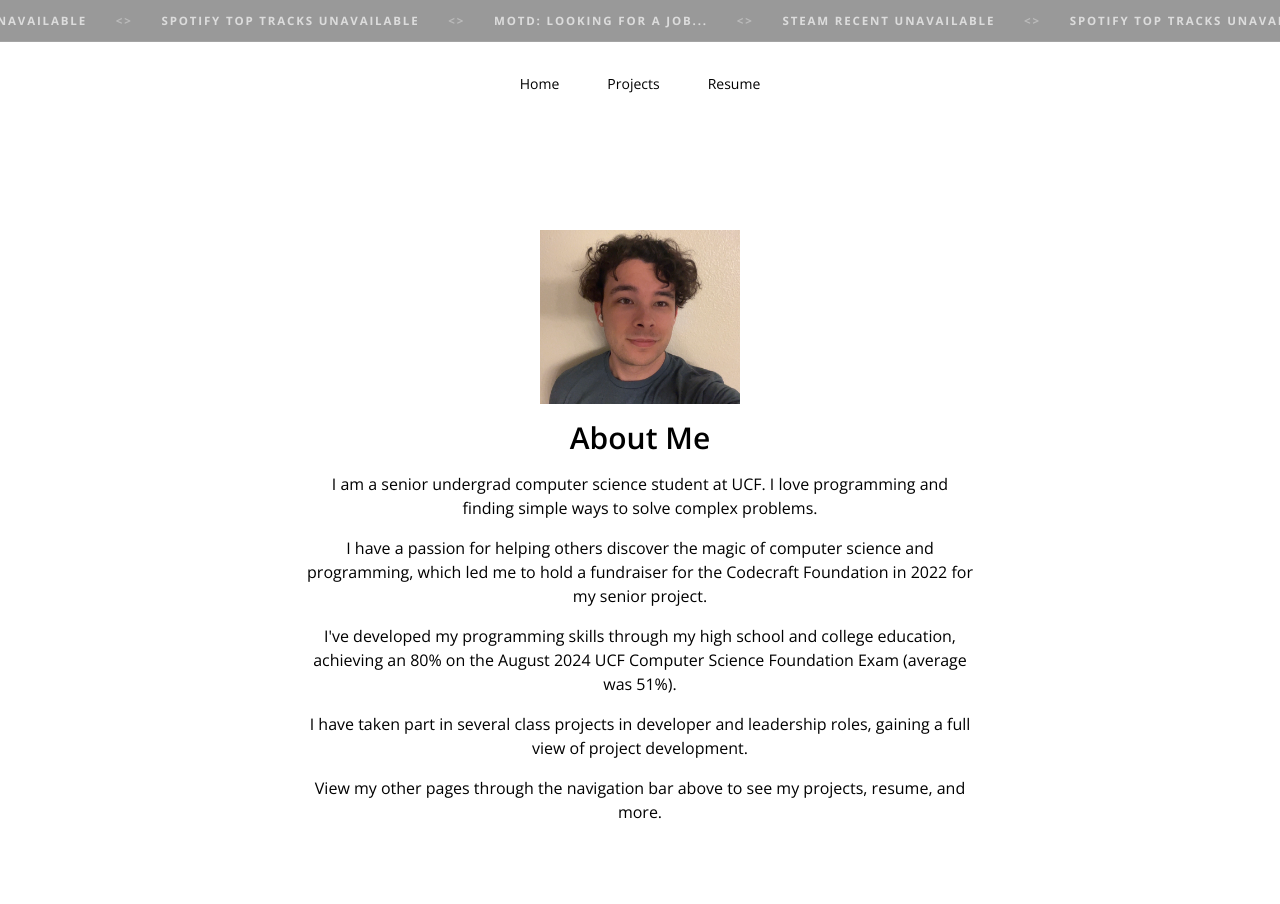
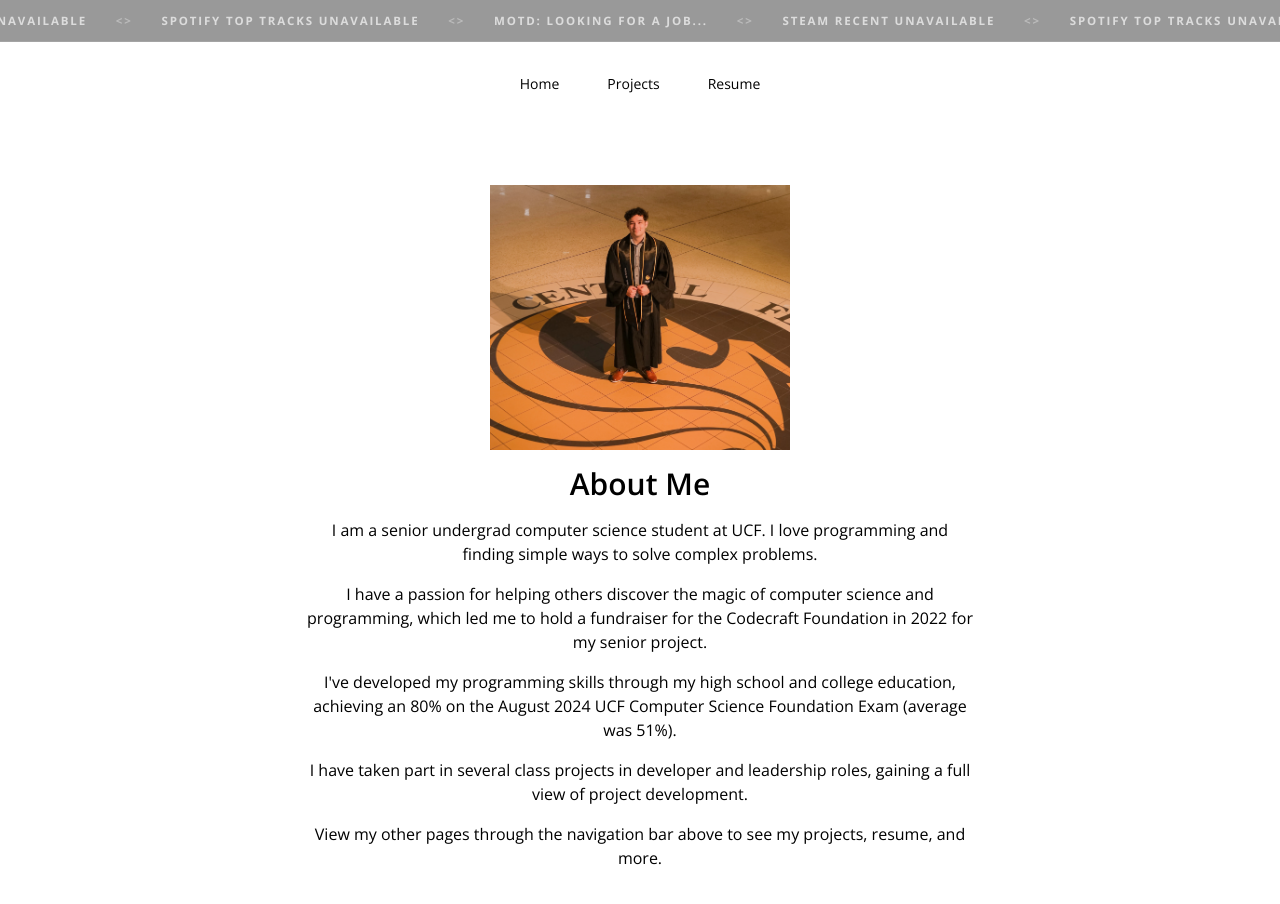
Before and after one commit to colton298/portfolio, a Next.js app: page / in a window 1280 px wide. Shown: the top 904 px of the page. Built offline with nearby package versions, Linux system fonts and the light colour scheme; no server answers.

Commit message:
Change main picture to grad photo

```diff
--- a/app/page.tsx
+++ b/app/page.tsx
@@ -13,10 +13,10 @@ export default async function Home()
 
         <div className = "flex justify-center">
           <Image
-            src="/assets/headshot.jpeg"
-            alt="Colton Santiago headshot"
-            width = {200}
-            height = {200}
+            src="/assets/GradPicCrop.jpeg"
+            alt="Me on the UCF seal"
+            width = {300}
+            height = {300}
             />
         </div>
 
```
Also changed, not shown: public/assets/GradPicCrop.jpeg (added), public/assets/headshot.jpeg (deleted).
